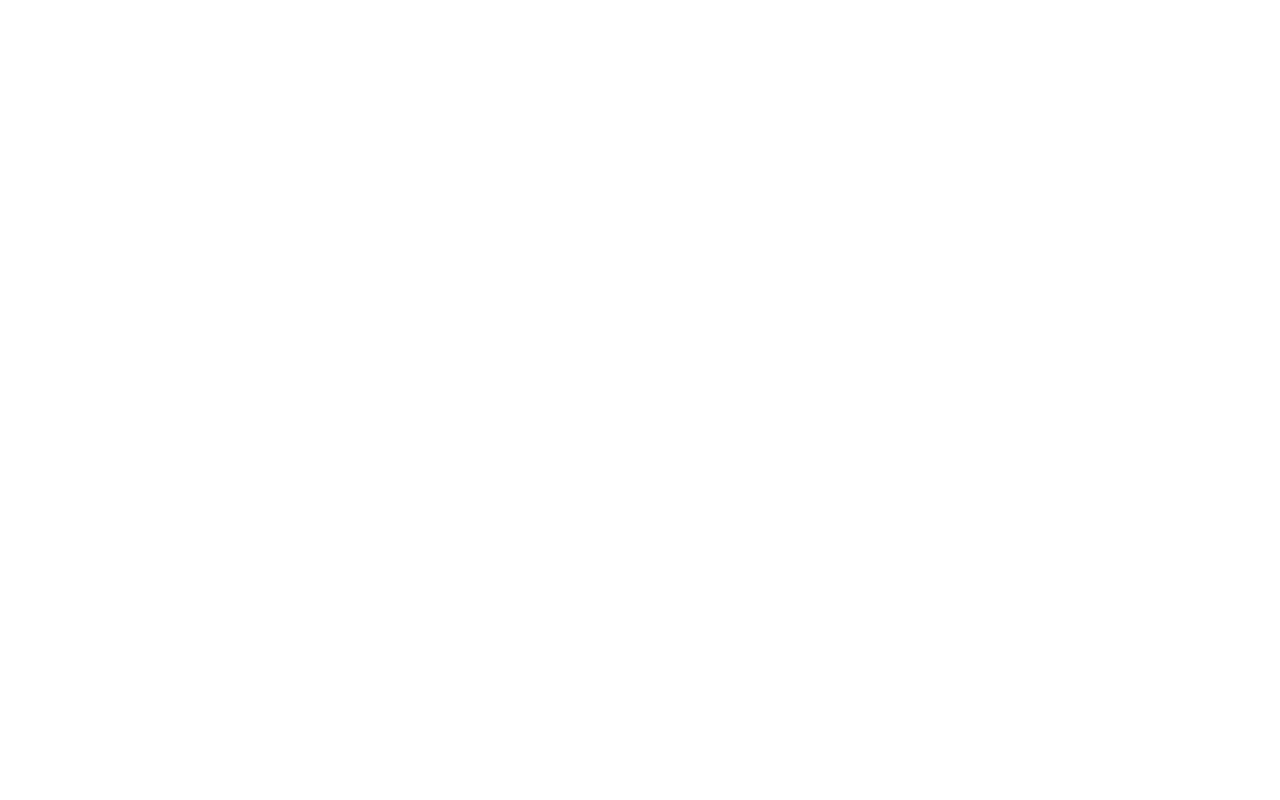
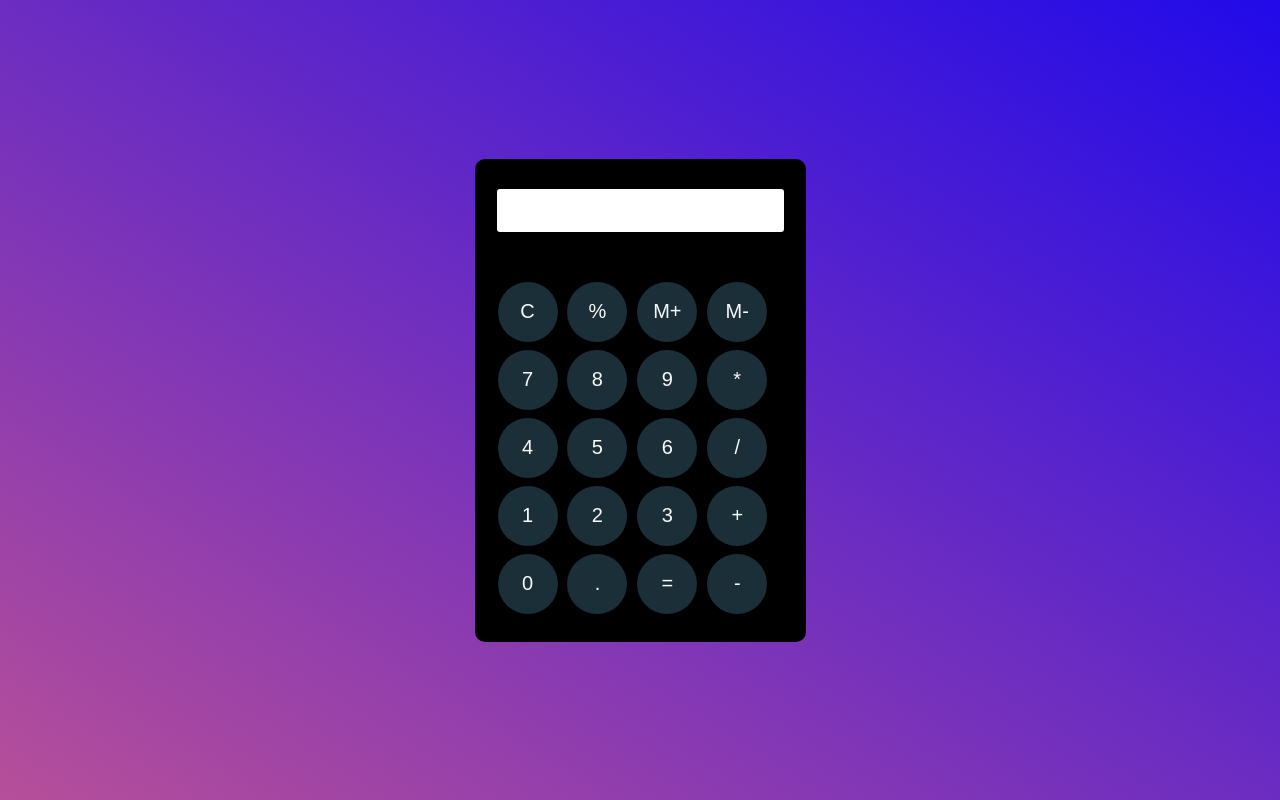
Before and after one commit to acciojob/calculator-Payalbh20, a website: page main.html in a window 1280 px wide. Drawn offline with Linux system fonts and the light colour scheme.

Commit message:
completed the code

```diff
--- a/main.html
+++ b/main.html
@@ -8,6 +8,43 @@
 
 <body>
 	<!-- the entire body must be written by student -->
+	<div class="container">
+		<div class="calculator">
+		  <div class="row">
+			<input class="input" id="input" type="text" />
+		  </div>
+		  <div class="row">
+			<button class="button" id="clr">C</button>
+			<button class="button">%</button>
+			<button class="button">M+</button>
+			<button class="button">M-</button>
+		  </div>
+		  <div class="row">
+			<button class="button" id="block7">7</button>
+			<button class="button" id="block8">8</button>
+			<button class="button" id="block9">9</button>
+			<button class="button" id="multiply">*</button>
+		  </div>
+		  <div class="row">
+			<button class="button" id="block4">4</button>
+			<button class="button" id="block5">5</button>
+			<button class="button" id="block6">6</button>
+			<button class="button" id="divide">/</button>
+		  </div>
+		  <div class="row">
+			<button class="button" id="block1">1</button>
+			<button class="button" id="block2">2</button>
+			<button class="button" id="block3">3</button>
+			<button class="button" id="plus">+</button>
+		  </div>
+		  <div class="row">
+			<button class="button" id="block0">0</button>
+			<button class="button" id="dot">.</button>
+			<button class="button" id="ans">=</button>
+			<button class="button" id="minus">-</button>
+		  </div>
+		</div>
+	  </div>
     <script type="text/javascript" src="./script.js">
 </script>
 
--- a/script.js
+++ b/script.js
@@ -1 +1,20 @@
+let string = "";
+let buttons = document.querySelectorAll('.button');
+Array.from(buttons).forEach((button)=>{
+  button.addEventListener('click', (e)=>{
+    if(e.target.innerHTML == '='){
+      string = eval(string);
+      document.querySelector('input').value = string;
+    }
+    else if(e.target.innerHTML == 'C'){
+      string = ""
+      document.querySelector('input').value = string;
+    }
+    else{
+    console.log(e.target)
+    string = string + e.target.innerHTML;
+    document.querySelector('input').value = string;
+      }
+  })
+})
 //your code here
--- a/styles.css
+++ b/styles.css
@@ -1,2 +1,54 @@
+@import url("https://fonts.googleapis.com/css2?family=Roboto:wght@300&family=Ubuntu:wght@300&display=swap");
+* {
+  margin: 0;
+  padding: 0;
+  box-sizing: border-box;
+}
+body {
+  font-family: "Roboto", sans-serif;
+  background: linear-gradient(to top right, rgb(182, 79, 153), rgb(33, 10, 233));
+}
+
+.container {
+  height: 100vh;
+  width: 100vw;
+  display: grid;
+  place-items: center;
+}
+
+.calculator {
+  height: auto;
+  width: auto;
+  padding: 20px;
+  border-radius: 10px;
+  background-color: black;
+}
+
+.button {
+  height: 60px;
+  width: 60px;
+  margin: 0 3px;
+  border: 0;
+  border-radius: 30px;
+  background-color: #1b2f38;
+  color: #f8fafb;
+  font-size: 20px;
+  cursor: pointer;
+}
+.button:hover {
+  transform: scale(1.1);
+}
+
+.row {
+  margin: 8px 0;
+}
+.row input {
+  width: 291px;
+  font-size: 20px;
+  margin-bottom: 40px;
+  padding: 10px 0px;
+  border: 2px solid black;
+  border-radius: 5px;
+}
 
 /* Your CSS Code here. */
```
